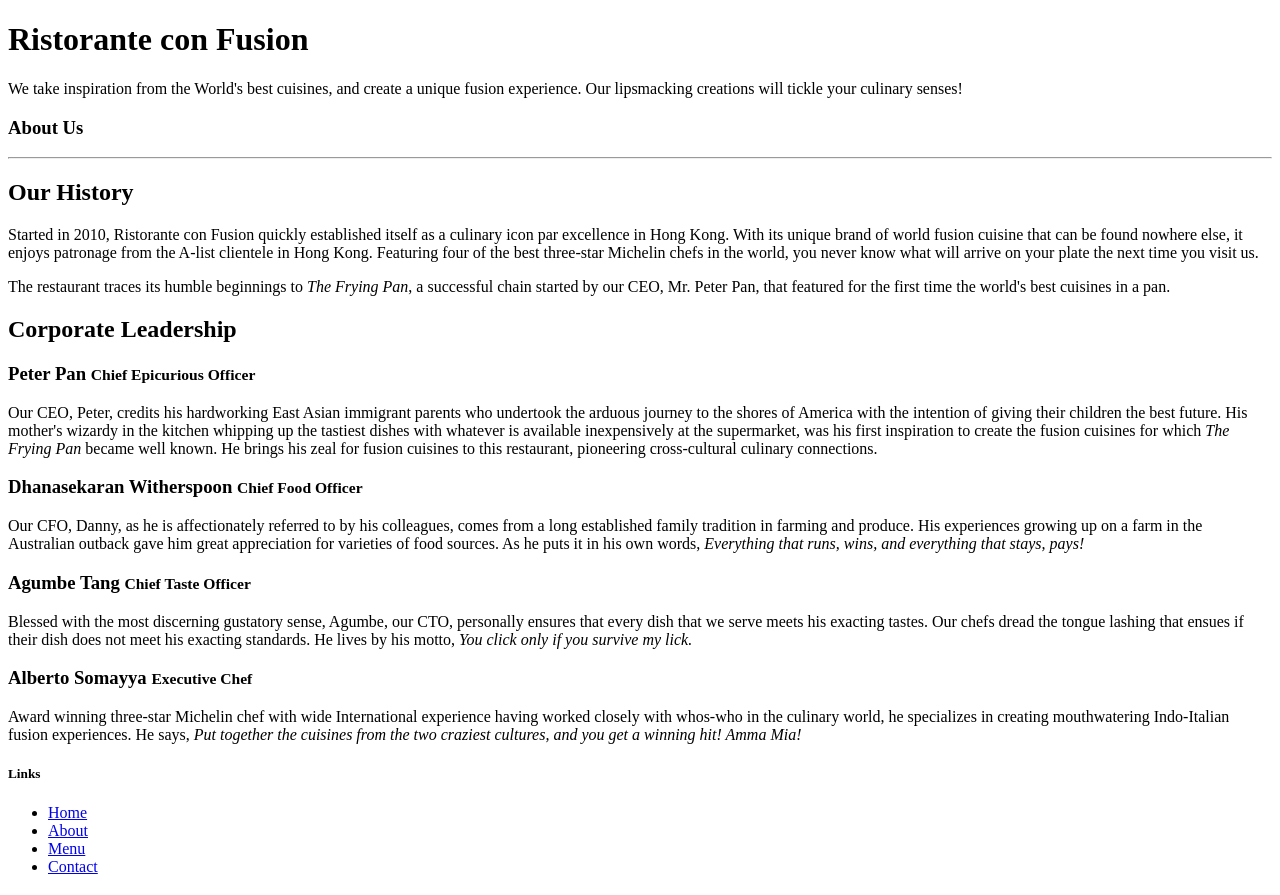
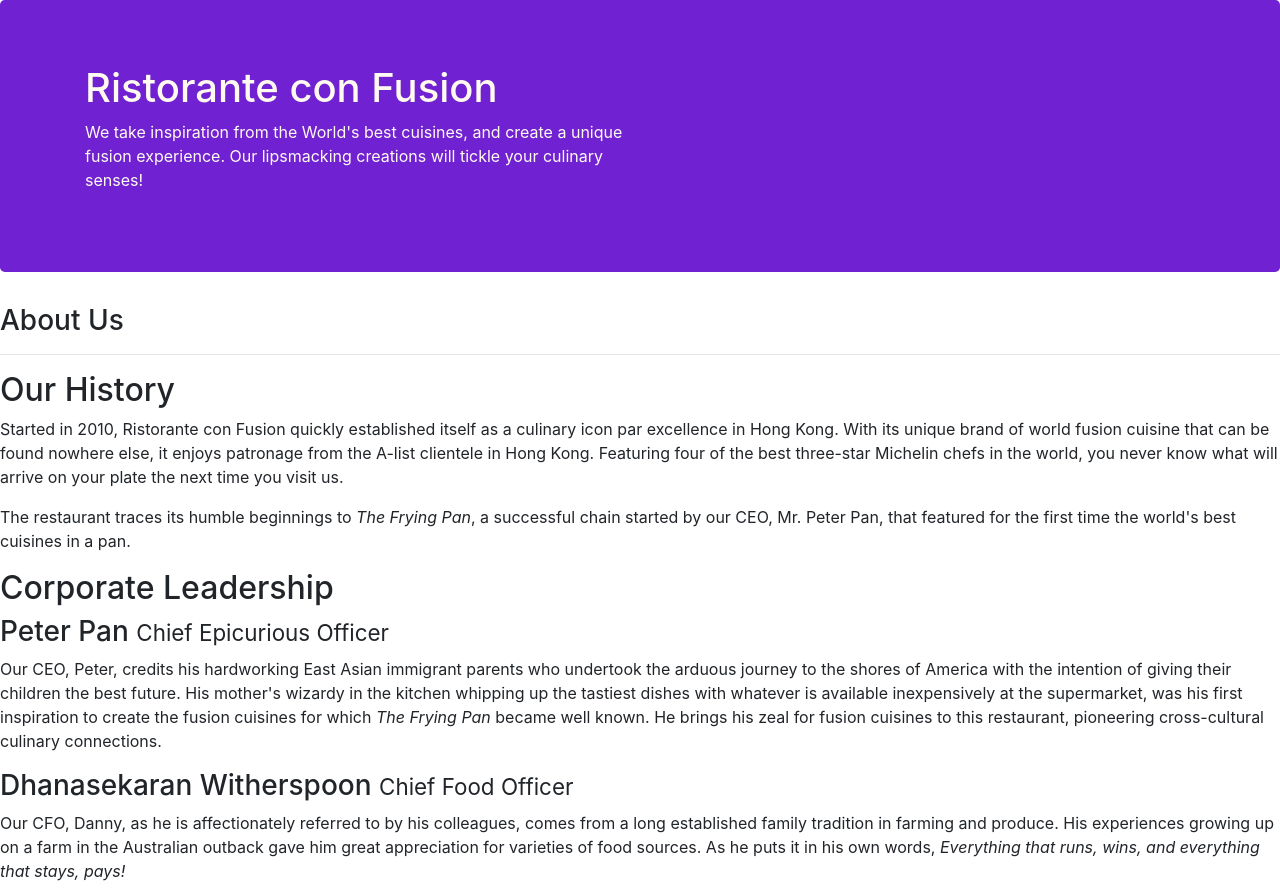
Before and after one commit to 3scava1i3r/Bootstrap_project-1, a website: page aboutus.html in a window 1280 px wide. Shown: the top 895 px of the page. Drawn offline with nearby package versions, Linux system fonts and the light colour scheme.

Commit message:
aboutus header and footer

```diff
--- a/aboutus.html
+++ b/aboutus.html
@@ -2,14 +2,19 @@
 <html lang="en">
 
 <head>
+  <meta charset="utf-8">
+  <meta name="viewport" content="width=device-width, initial-scale=1, shrink-to-fit=no">
+  <meta http-equiv="x-ua-compatible" content="ie=edge">
 
-    <title>Ristorante Con Fusion: About Us</title>
+  <link rel="stylesheet" href="css/styles.css">
+  <link rel="stylesheet" href="/node_modules/bootstrap/dist/css/bootstrap.min.css">
+  <title>Ristorante Con Fusion: About Us</title>
 
 </head>
 
 <body>
 
-    <header class="jumbotron">
+    <header class="jumbotron" style="background-color:#7021D2">
         <div class="container">
             <div class="row row-header">
                 <div class="col-12 col-sm-6">
@@ -63,7 +68,7 @@
                 <div class="col-4 offset-1 col-sm-2">
                     <h5>Links</h5>
                     <ul class="list-unstyled">
-                        <li><a href="#">Home</a></li>
+                        <li><a href="index.html">Home</a></li>
                         <li><a href="#">About</a></li>
                         <li><a href="#">Menu</a></li>
                         <li><a href="#">Contact</a></li>
@@ -99,6 +104,11 @@
         </div>
     </footer>
 
+
+    <script src="node_modules/jquery/dist/jquery.slim.min.js"></script>
+    <script src="node_modules/popper.js/dist/umd/popper.min.js"></script>
+    <script src="node_modules/bootstrap/dist/js/bootstrap.min.js"></script>
+
 </body>
 
 </html>
```
Also changed, not shown: index.html (+0 -1 lines).
